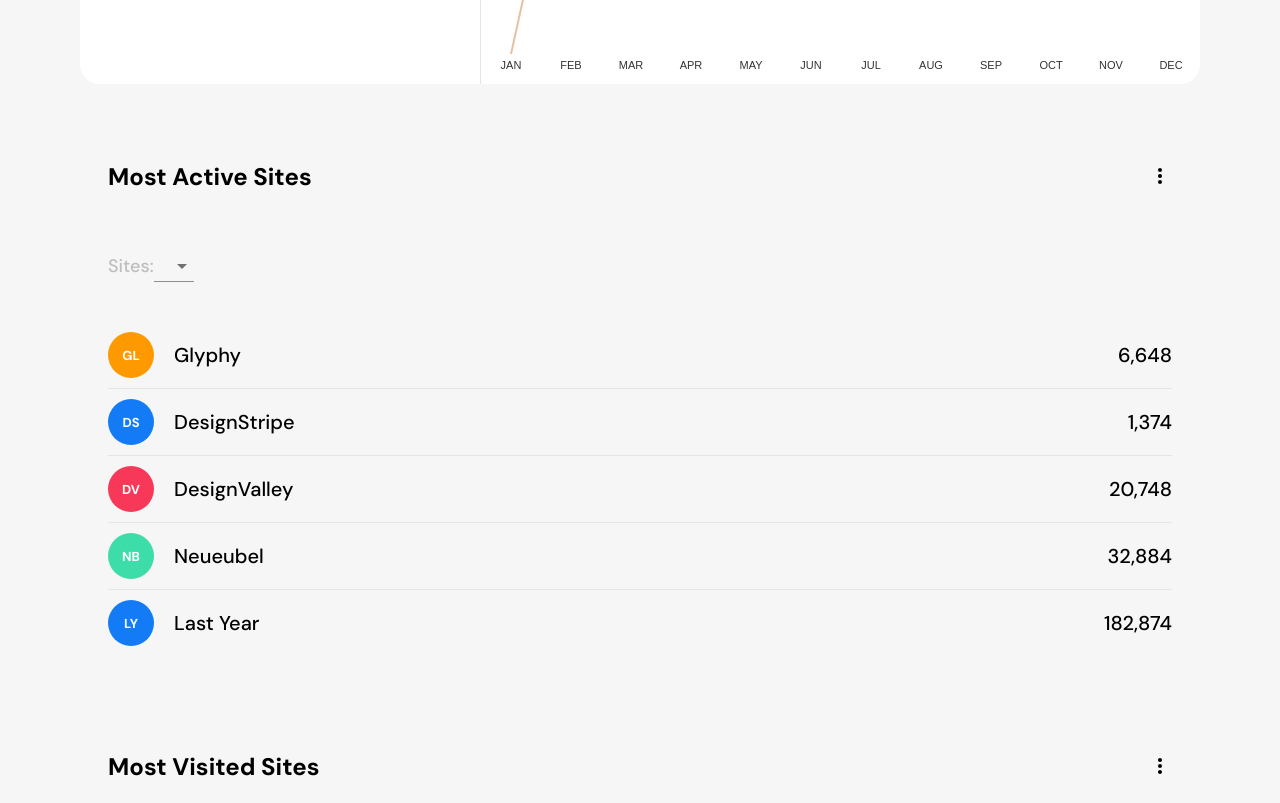
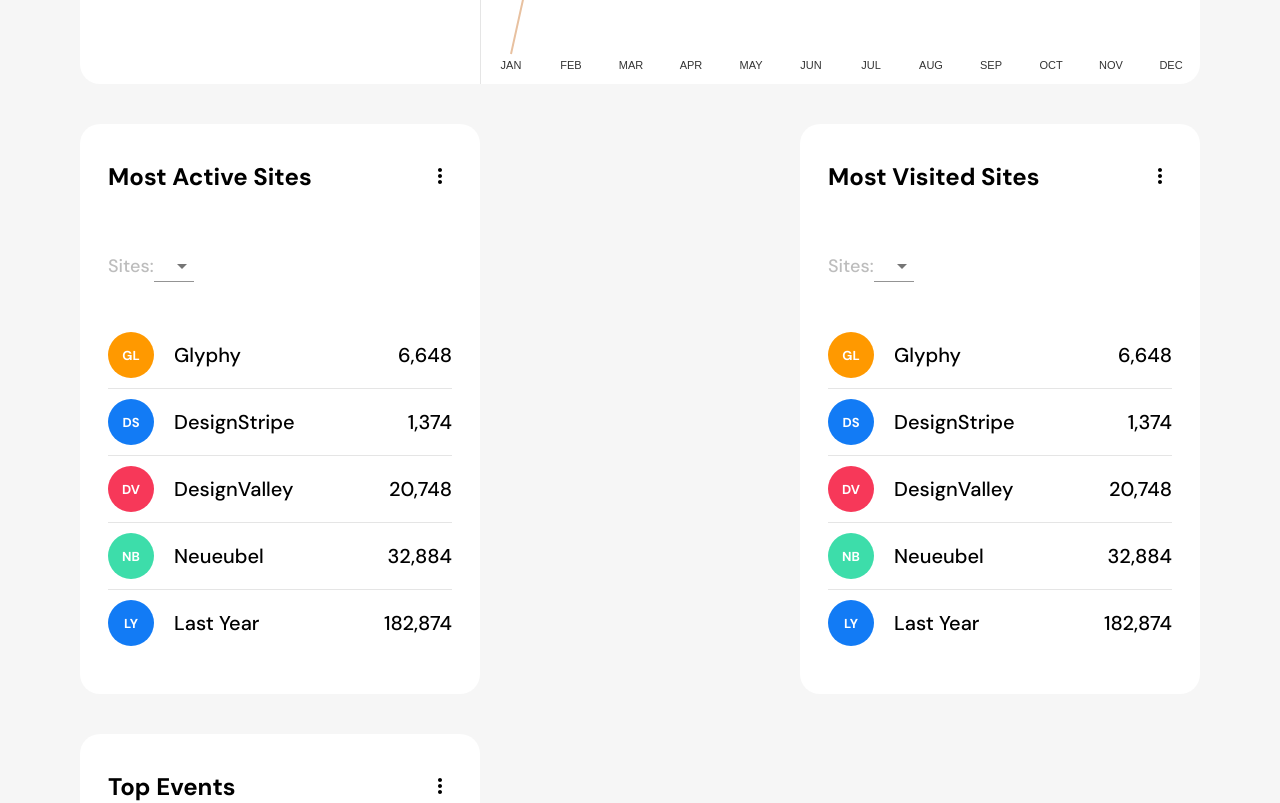
Before and after one commit to GBarkhatov/carlo-test, a React (Create React App) app: page / in a window 1280 px wide. Shown: the part 1000-1803 px from the top of the page. Built offline with nearby package versions, Linux system fonts and the light colour scheme.

Commit message:
add filters panel desktop styles

```diff
--- a/src/components/AnalyticsPanel/AnalyticsPanel.js
+++ b/src/components/AnalyticsPanel/AnalyticsPanel.js
@@ -9,7 +9,7 @@
 import LeftPanel from './LeftPanel'
 
 const Component = styled.div`
-  padding: 56px 0;
+  padding: 56px 0 0 0;
   width: 100%;
 `
 
@@ -53,6 +53,14 @@
   width: 100%;
 `
 
+const Filters = styled.div`
+  @media screen and (min-width: 960px) {
+    display: flex;
+    flex-wrap: wrap;
+    justify-content: space-between
+  }
+`
+
 const AnalyticsPanel = () => {
   const [open, setOpen] = useState(tabs[0].title)
 
@@ -86,9 +94,11 @@
           <Graph data={tabs.filter((tab) => tab.title === open)[0].graph} />
         </RightPanel>
       </TabsDesktopContent>
-      {filters.map(({ title, data }) => (
-        <FilterPanel key={title} title={title} data={data} />
-      ))}
+      <Filters>
+        {filters.map(({ title, data }) => (
+          <FilterPanel key={title} title={title} data={data} />
+        ))}
+      </Filters>
     </Component>
   )
 }
--- a/src/components/FilterPanel/FilterPanel.js
+++ b/src/components/FilterPanel/FilterPanel.js
@@ -8,10 +8,20 @@
 import Select from '@material-ui/core/Select'
 
 const Component = styled.div`
-  background: #f6f6f6;
+  background: #fff;
 
   &:not(:last-of-type) {
     margin-bottom: 20px;
+  }
+
+  @media screen and (min-width: 960px) {
+    min-width: 400px;
+    background-color: #fff;
+    border-radius: 20px;
+
+    &:not(:last-of-type) {
+      margin-bottom: 40px;
+    }
   }
 `
 
```
